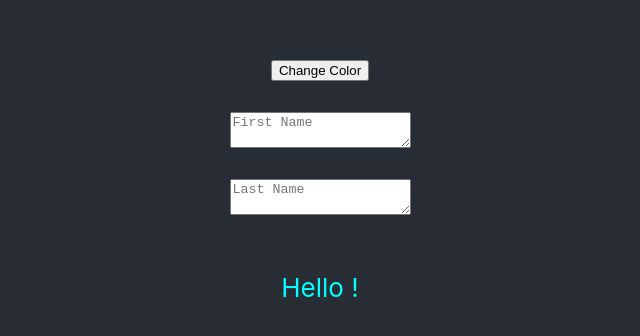
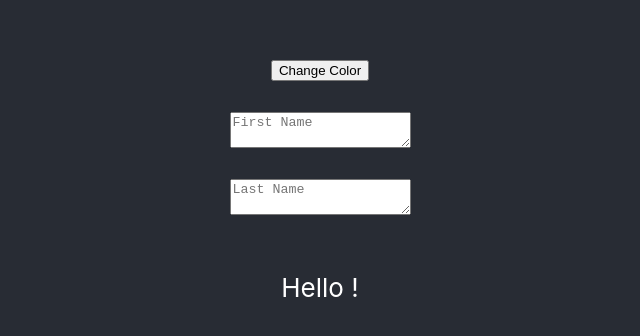
Before and after one commit to seven-sevens/react-rx-bindings, a React (Create React App) app in the folder example/: page / in a window 1280 px wide. Shown: the part 206-542 px from the top of the page, without its empty margins (320-960 px from the left). Built offline with nearby package versions, Linux system fonts and the light colour scheme; the HTML template or start-up script is replaced by a standard one.

Commit message:
got an example in for the project

```diff
--- a/example/package.json
+++ b/example/package.json
@@ -3,6 +3,7 @@
   "version": "0.1.0",
   "private": true,
   "dependencies": {
+    "@reduxjs/toolkit": "^1.9.7",
     "@testing-library/jest-dom": "^5.17.0",
     "@testing-library/react": "^13.4.0",
     "@testing-library/user-event": "^13.5.0",
@@ -12,10 +13,11 @@
     "@types/react-dom": "^18.2.14",
     "react": "^18.2.0",
     "react-dom": "^18.2.0",
+    "react-redux": "^8.1.3",
+    "react-rx-bindings": "file:../",
     "react-scripts": "5.0.1",
     "typescript": "^4.9.5",
-    "web-vitals": "^2.1.4",
-    "react-rx-bindings": "file:../"
+    "web-vitals": "^2.1.4"
   },
   "scripts": {
     "start": "react-scripts start",
--- a/example/src/App.tsx
+++ b/example/src/App.tsx
@@ -2,12 +2,52 @@ import React from 'react';
 import './App.css';
 import {useReactRxBindings} from "./ReactRxBindings" //from "react-rx-bindings";
 import {AppViewModel} from "./AppViewModel";
+import {configureStore, createSlice, PayloadAction} from '@reduxjs/toolkit'
+import { Provider } from 'react-redux'
+
+export interface ColorState {
+    color: string;
+}
+
+const initialState: ColorState = {
+    color: "#00FFFF",
+}
+export const colorSlice = createSlice({
+    name: 'colorSlice',
+    initialState,
+    reducers: {
+        changeColor: (state) => {
+            let color1 = "#00FFFF";
+            let color2 = "#FF0000";
+            if(state.color === color1) {
+                state.color = color2;
+            } else {
+                state.color = color1;
+            }
+        }
+    },
+})
+
+export const { changeColor } = colorSlice.actions
+
+const store = configureStore({
+    reducer: {
+        colorSlice: colorSlice.reducer
+    },
+})
+
+// Infer the `RootState` and `AppDispatch` types from the store itself
+export type RootStore = typeof store;
+export type RootStoreState = ReturnType<typeof store.getState>
+// Inferred type: {posts: PostsState, comments: CommentsState, users: UsersState}
+export type AppDispatch = typeof store.dispatch
 
 function App() {
-    let bindings = useReactRxBindings(() => new AppViewModel(), { color1: "#00FFFF", color2: "#FF0000" });
+    let bindings = useReactRxBindings(() => new AppViewModel(), store);
 
     return (
         <div className="App">
+            <Provider store={store}>
                 <header className="App-header">
                     <button onClick={() => bindings.rx.changeToOtherColor$.next()}>Change Color</button>
                     <br />
@@ -19,6 +59,7 @@ function App() {
                         {bindings.rx.helloMessage$.value}
                     </p>
                 </header>
+            </Provider>
         </div>
     );
 }
--- a/example/src/AppViewModel.ts
+++ b/example/src/AppViewModel.ts
@@ -1,11 +1,9 @@
 import {Bindable, ReactRxBindingViewModel} from "./ReactRxBindings" //from "react-rx-bindings";
 import {BehaviorSubject, combineLatest, distinctUntilChanged, filter, Subject, Subscription} from "rxjs";
+import {RootStore, changeColor} from "./App";
+import {Unsubscribe} from "redux";
 
-type ReactRxBindingViewModelProps = {
-    color1: string;
-    color2: string;
-}
-export class AppViewModel extends ReactRxBindingViewModel<ReactRxBindingViewModelProps> {
+export class AppViewModel extends ReactRxBindingViewModel<RootStore> {
     @Bindable() firstName$ = new BehaviorSubject("");
     @Bindable() lastName$ = new BehaviorSubject("");
 
@@ -15,23 +13,49 @@ export class AppViewModel extends ReactRxBindingViewModel<ReactRxBindingViewMode
     // You don't need bindable here, but it's here to document that it's used in the view
     @Bindable() changeToOtherColor$ = new Subject<void>();
 
-    initialize(props: ReactRxBindingViewModelProps): Subscription[] {
+    reduxSubscription: Unsubscribe | undefined;
+    initialize(store: RootStore): Subscription[] {
         let subscriptions: Subscription[] = []; // first create a variable to store all subscriptions in
-        this.messageColor$.next(props.color1);
 
+        // simple example of updating a bindable from redux, we have to save the subscription so that we can unsubscribe from it later
+        // in cleanup
+        this.reduxSubscription = store.subscribe(() => {
+            this.messageColor$.next(store.getState().colorSlice.color);
+        })
+
+        // here's how to process bindables using rxjs end to end
         combineLatest([this.firstName$, this.lastName$])
             .pipe(distinctUntilChanged())
             .subscribe(([firstName, lastName]) => {
                 this.helloMessage$.next(`Hello ${firstName} ${lastName}!`);
             })
             .storeIn(subscriptions); // remember to add the subscription to the list.  If we don't do this it won't be unsubscribed when the component is unmounted
+            // You can also store this individually and return it in the list of subscriptions at the bottom of this function (see the bottom of this function)
 
+        // here's an example of calling a redux action from a bindable
         this.changeToOtherColor$
             .subscribe(() => {
-                this.messageColor$.next(this.messageColor$.value === props.color1 ? props.color2 : props.color1);
+                store.dispatch(changeColor());
             })
             .storeIn(subscriptions); // remember to add the subscription to the list.  If we don't do this it won't be unsubscribed when the component is unmounted
+            // You can also store this individually and return it in the list of subscriptions at the bottom of this function (see the bottom of this function)
 
-        return subscriptions;
+        return subscriptions; // return the list of subscriptions so that they can be unsubscribed when the component is unmounted
+    }
+
+    cleanUp(): void {
+        this.reduxSubscription?.(); // unsubscribe from redux
     }
 }
+
+// this adds a convenience method to the subscription class to make it easier to store subscriptions in an array
+// @ts-ignore
+declare module "rxjs/internal/Subscription" {
+    interface Subscription {
+        storeIn(store: Subscription []): void;
+    }
+}
+
+Subscription.prototype.storeIn = function(store: Subscription []) {
+    store.push(this);
+}
--- a/example/src/ReactRxBindings.ts
+++ b/example/src/ReactRxBindings.ts
@@ -4,43 +4,9 @@ import {useEffect, useState} from "react";
 
 var classesWithReactive: {[key: string]: string []} = {};
 
-type ReactRxBindingViewModelState<P, T extends ReactRxBindingViewModel<P>> = {rx: T} | {[key: string]: any};
+type ReactRxBindingViewModelState<T> = {rx: T} | {[key: string]: any};
 
-// ick - I'm extending the internal subscriber interface to add a storeIn method.  I'm doing this because to prevent
-// memory leaks we have to store each subscriber in a list and then unsubscribe from each one when the component is
-// unmounted.  I could make the user do this my making a list at the top then typing
-//
-// subscription.push(this.myRx$.
-//  .pipe(...)
-//  .subscribe(...));
-//
-// but that's an extra level of nesting, which makes it harder to find bugs.  So instead I'm adding a storeIn method
-// so now you can do
-//
-// this.myRx$
-//  .pipe(...)
-//  .subscribe(...)
-//  .storeIn(subscriptions);
-//
-// It may not seem like a big deal, but it cleans up the code quite a bit.
-//
-// @ts-ignore
-declare module "rxjs/internal/Subscription" {
-    interface Subscription {
-        storeIn(store: Subscription []): void;
-    }
-}
-
-Subscription.prototype.storeIn = function(store: Subscription []) {
-    store.push(this);
-}
-
-function createReactState<P, T extends ReactRxBindingViewModel<P>>(inst: T): ReactRxBindingViewModelState<P, T> {
-    let firstTimeState = makeFirstTimeState(inst)
-    return {...firstTimeState, rx: inst};
-}
-
-function makeFirstTimeState<P, T extends  ReactRxBindingViewModel<P>>(inst: T): ReactRxBindingViewModelState<P, T> {
+function createReactState<P, T extends ReactRxBindingViewModel<P>>(inst: T): ReactRxBindingViewModelState<T> {
     let initialValues: {[key: string]: any} = {};
     (classesWithReactive[inst.constructor.name] ?? [])
         .forEach((propertyKey: string) => {
@@ -49,14 +15,15 @@ function makeFirstTimeState<P, T extends  ReactRxBindingViewModel<P>>(inst: T):
             // @ts-ignore
             initialValues[keyName] = inst[propertyKey].value;
         });
-return initialValues;
+
+    return {...initialValues, rx: inst};
 }
 
 function reformatPropertyKeyName(propertyKey: string): string {
     return propertyKey.endsWith("$") ? propertyKey.substring(0, propertyKey.length - 1) : propertyKey;
 }
 
-export function useReactRxBindings<P, T extends ReactRxBindingViewModel<P>>(instClosure: () => T, props: P): ReactRxBindingViewModelState<P, T> {
+export function useReactRxBindings<P, T extends ReactRxBindingViewModel<P>>(instClosure: () => T, props: P): ReactRxBindingViewModelState<T> {
     let [state, setState] = useState(() => createReactState(instClosure()));
     useEffect(() => {
         // @ts-ignore
@@ -68,10 +35,12 @@ export function useReactRxBindings<P, T extends ReactRxBindingViewModel<P>>(inst
                     newHash[keyName] = value;
                     setState({...state, newHash});
                 })),
-            ...state.rx.initialize(props)];
+            ...state.rx.initialize(props)
+        ];
 
         return () => {
             subscriptions.forEach((subscription: Subscription) => subscription.unsubscribe());
+            state.rx.cleanUp();
         }
     }, []);
     return state;
@@ -88,6 +57,7 @@ export function Bindable(): any {
     };
 }
 
-export abstract class ReactRxBindingViewModel<T> {
-    abstract initialize(props: T): Subscription[];
+export abstract class ReactRxBindingViewModel<P> {
+    abstract initialize(props: P): Subscription[];
+    abstract cleanUp(): void;
 }
--- a/example/src/react-app-env.d.ts
+++ /dev/null
@@ -1 +0,0 @@
-/// <reference types="react-scripts" />
--- a/package.json
+++ b/package.json
@@ -9,7 +9,7 @@
     "dist"
   ],
   "scripts": {
-    "build": "tsup",
+    "build": "tsup && cp ./src/index.ts ./example/src/ReactRxBindings.ts",
     "test": "echo \"Error: no test specified\" && exit 1"
   },
   "author": "",
```
Also changed, not shown: 1 other file (tests, documents, lock files or other folders). Lines whose indentation alone changed are shown as unchanged.
